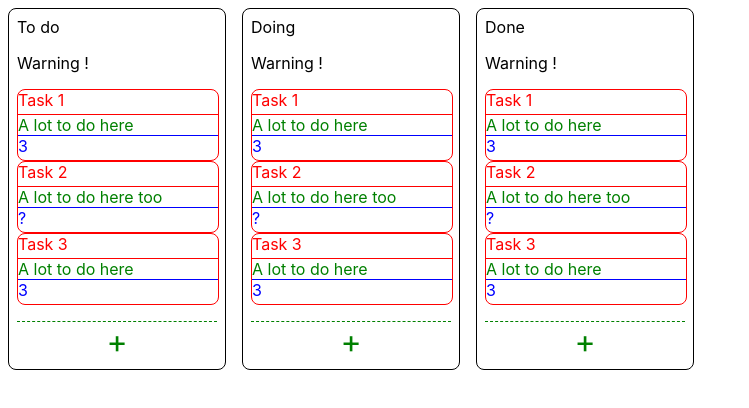
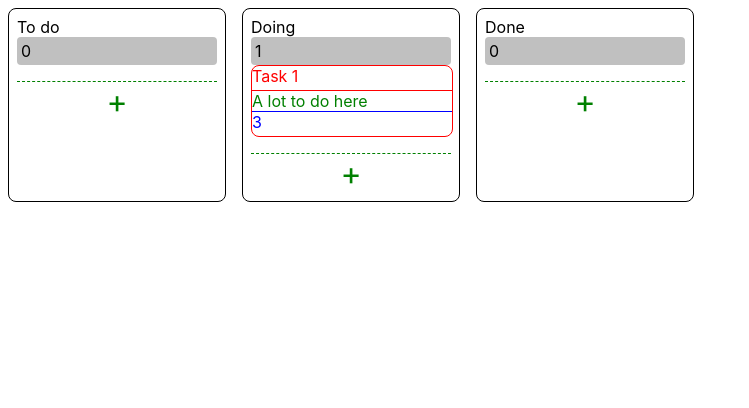
Before and after one commit to judommel/lulu-test, a React (Create React App) app: page / in a window 1280 px wide. Shown: the top 408 px of the page, without its empty margins (0-749 px from the left). Built offline with nearby package versions, Linux system fonts and the light colour scheme.

Commit message:
Feat basic state

```diff
--- a/src/components/Column/Column.styles.ts
+++ b/src/components/Column/Column.styles.ts
@@ -17,3 +17,9 @@ export const Add = styled.div`
 	width: 100%;
 	cursor: pointer;
 `;
+
+export const TaskCount = styled.div`
+	background-color: silver;
+	border-radius: 4px;
+	padding: 4px;
+`;
--- a/src/components/Column/Column.tsx
+++ b/src/components/Column/Column.tsx
@@ -1,5 +1,5 @@
 import Task, { TaskProps } from "../Task/Task";
-import { Add, ColumnContainer } from "./Column.styles";
+import { Add, ColumnContainer, TaskCount } from "./Column.styles";
 
 const WARNING_TASK_NUMBER = 2;
 
@@ -15,7 +15,7 @@ const Column = ({ title, tasks }: ColumProps) => {
 
 	return (
 		<ColumnContainer>
-			{title}
+			{title} <TaskCount>{tasks.length}</TaskCount>
 			{tasks.length >= WARNING_TASK_NUMBER && <p>Warning !</p>}
 			{tasks.map((task) => (
 				<Task
--- a/src/screens/Home/Home.tsx
+++ b/src/screens/Home/Home.tsx
@@ -1,4 +1,6 @@
+import { useEffect, useState } from "react";
 import Column from "../../components/Column/Column";
+import { TaskProps } from "../../components/Task/Task";
 import { HomeContainer } from "./Home.styles";
 
 const mockTasks = [
@@ -7,12 +9,48 @@ const mockTasks = [
 	{ title: "Task 3", description: "A lot to do here", estimation: 3 },
 ];
 
+const mockState: IBoardState = {
+	todo: [],
+	doing: [{ title: "Task 1", description: "A lot to do here", estimation: 3 }],
+	done: [],
+};
+
+const initialState: IBoardState = {
+	todo: [],
+	doing: [],
+	done: [],
+};
+
+interface IBoardState {
+	todo: TaskProps[];
+	doing: TaskProps[];
+	done: TaskProps[];
+}
+
 const Home = () => {
+	const [boardState, setBoardState] = useState<IBoardState | null>(null);
+
+	useEffect(() => {
+		if (localStorage.getItem("lists")) {
+			const initialList = localStorage.getItem("lists");
+			const parsedList = JSON.parse(initialList!);
+
+			setBoardState(parsedList);
+		} else {
+			localStorage.setItem("lists", JSON.stringify(mockState));
+			setBoardState(mockState);
+		}
+	}, []);
+
+	if (!boardState) {
+		return <p>Loading</p>;
+	}
+
 	return (
 		<HomeContainer>
-			<Column title="To do" tasks={mockTasks} />
-			<Column title="Doing" tasks={mockTasks} />
-			<Column title="Done" tasks={mockTasks} />
+			<Column title="To do" tasks={boardState.todo} />
+			<Column title="Doing" tasks={boardState.doing} />
+			<Column title="Done" tasks={boardState.done} />
 		</HomeContainer>
 	);
 };
```
